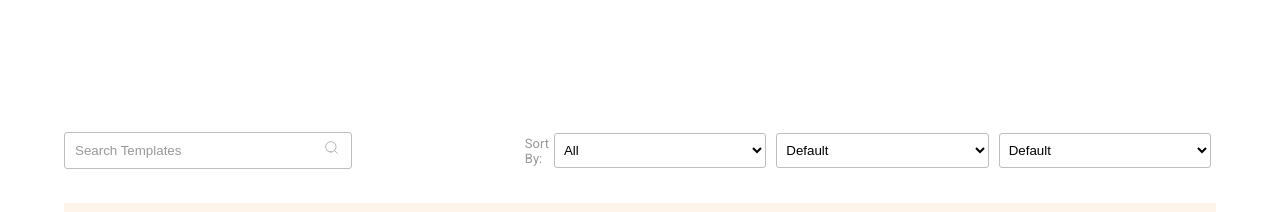
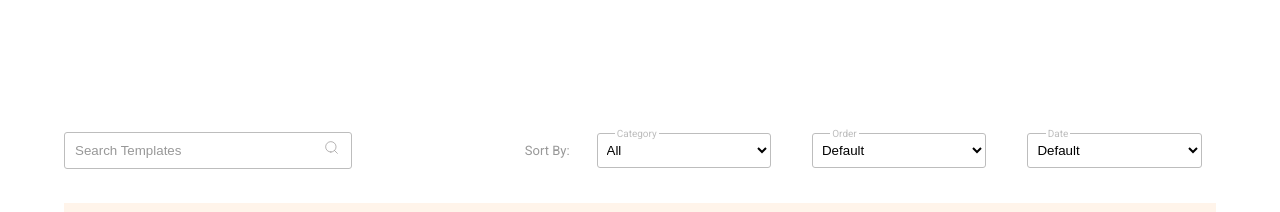
Before and after one commit to nazorm/template, a React (Create React App) app: page / in a window 1280 px wide. Shown: the top 212 px of the page. Built offline with nearby package versions, Linux system fonts and the light colour scheme; no server answers.

Commit message:
Filter names

```diff
--- a/src/components/Filter.js
+++ b/src/components/Filter.js
@@ -2,7 +2,7 @@ import React from "react";
 import "../App.scss";
 import searchIcon from "./assets/search-icon.svg";
 
-const Filter = () => {
+const Filter = ({handleOrder, handleDate}) => {
   return (
     <div className="header">
       <div className="searchbar-container">
@@ -16,18 +16,30 @@ const Filter = () => {
 
       <div className="filters-sect">
         <span className="label">Sort By:</span>
+        <div className="filter-container">
+          <span className="select-label">Category</span>
           <select className="filter">
             <option name="all">All</option>
             <option name="agriculture">Agriculture</option>
           </select>
+        </div>
 
-        <select className="filter">
+        <div className="filter-container">
+          <span className="select-label">Order</span>
+          <select className="filter" onChange={handleOrder}>
             <option name="default">Default</option>
+            <option name="ascending">Ascending</option>
+            <option name="descending">Descending</option>
           </select>
-
-        <select className="filter">
+        </div>
+        <div className="filter-container">
+          <span className="select-label">Date</span>
+          <select className="filter" onChange={handleDate}>
             <option name="default">Default</option>
+            <option name="ascending">Ascending</option>
+            <option name="descending">Descending</option>
           </select>
+        </div>
       </div>
     </div>
   );
```
Lines whose indentation alone changed are shown as unchanged.
